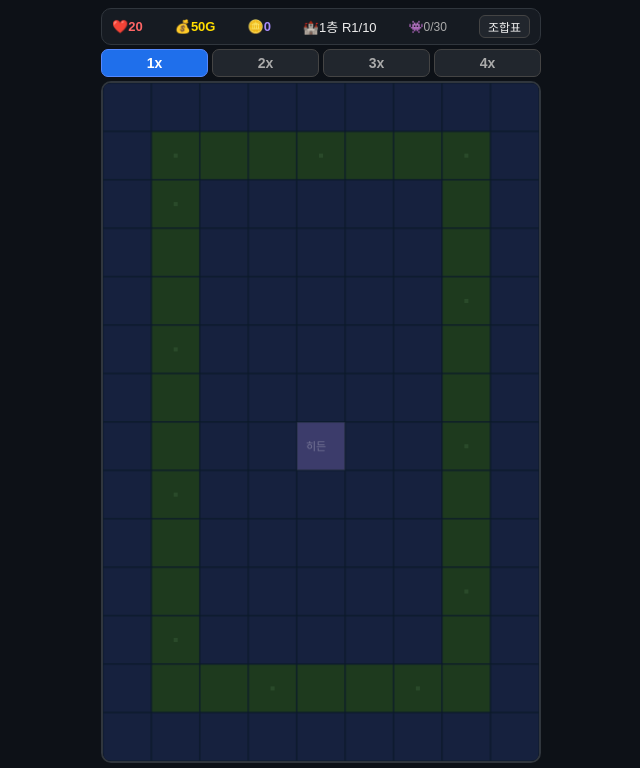
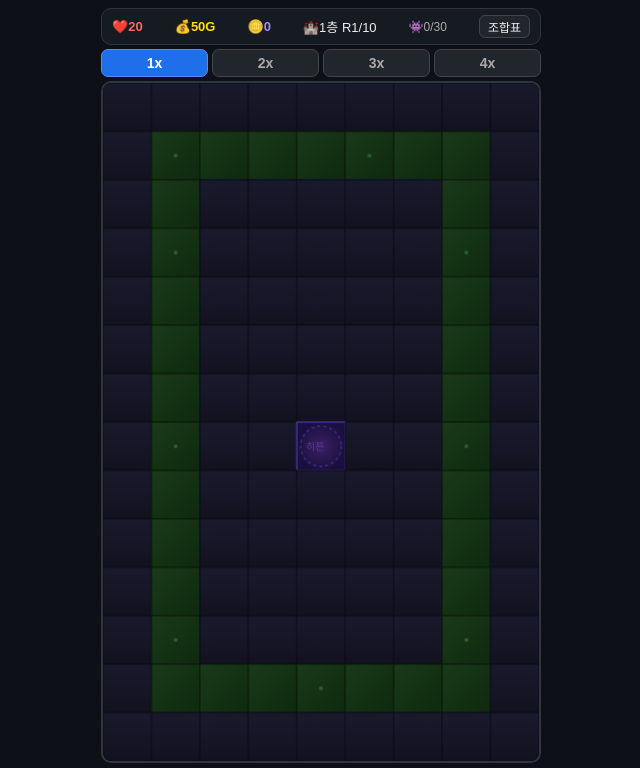
Before and after one commit to xpsl135709/random-defense2, a React (Vite) app: page / in a window 1280 px wide. Shown: the top 768 px of the page, without its empty margins (319-959 px from the left). Built offline with nearby package versions, Linux system fonts and the light colour scheme.

Commit message:
Update App.jsx

```diff
--- a/src/App.jsx
+++ b/src/App.jsx
@@ -4,9 +4,9 @@ const CS=48,COLS=9,ROWS=14;
 const TRACK=(()=>{const p=[];for(let c=1;c<=7;c++)p.push([c,1]);for(let r=2;r<=12;r++)p.push([7,r]);for(let c=6;c>=1;c--)p.push([c,12]);for(let r=11;r>=2;r--)p.push([1,r]);return p;})();
 const TS=new Set(TRACK.map(([c,r])=>`${c},${r}`));
 const CX=4,CY=7;
-const BASE=["불","물","땅","바람","전기","얼음","빛","어둠","소리"];
-const EC={불:"#f44",물:"#48f",땅:"#a73",바람:"#8d8",전기:"#fd0",얼음:"#8ef",빛:"#ffa",어둠:"#a4f",소리:"#f8c",무속성:"#ccc",용암:"#f60",폭풍화염:"#f30",빙하:"#0cf",진흙:"#8a4",번개폭풍:"#fa0",공허:"#84a",공명:"#f6f",플라즈마:"#f4f",안개:"#abc",눈보라:"#cef",성음:"#feb",암흑파동:"#80c",동토:"#68a",증기:"#ddf",돌풍:"#afd",화염폭풍:"#f80",해일:"#08f",태풍:"#4fa",번개신:"#ff4",절대영도:"#aef",신성광:"#ffc",심연:"#608",용암폭풍:"#f50",냉기폭풍:"#8df",어둠번개:"#c4f",성스러운얼음:"#aff",빛의해일:"#afe",허리케인:"#0fc",뇌신:"#fe0",빙하신:"#0ef",빛의신:"#ffe",어둠신:"#404",천지개벽:"#f8f",용신:"#f60",신성폭풍:"#fda",혼돈:"#628",폭풍신화:"#0ff",번개신화:"#ff0",빙하신화:"#aff",광명신화:"#eef",암흑신화:"#404",창조신화:"#f4f",용왕신화:"#f80",신성신화:"#fea",혼돈신화:"#a0f",폭풍불멸:"#fff",번개불멸:"#ff8",빙하불멸:"#aff",광명불멸:"#ffd",암흑불멸:"#808",창조불멸:"#faf",용왕불멸:"#fa4",신성불멸:"#ffd",혼돈불멸:"#c0f",궁극불멸:"#fff"};
-const EE={불:"🔥",물:"💧",땅:"🪨",바람:"🌀",전기:"⚡",얼음:"❄️",빛:"✨",어둠:"🌑",소리:"🔊",무속성:"⭐",
+const BASE=["불","물","땅","바람","전기","얼음","빛","어둠","소리","독","나무"];
+const EC={불:"#f44",물:"#48f",땅:"#a73",바람:"#8d8",전기:"#fd0",얼음:"#8ef",빛:"#ffa",어둠:"#a4f",소리:"#f8c",독:"#4a0",나무:"#2d8",무속성:"#ccc",용암:"#f60",폭풍화염:"#f30",빙하:"#0cf",진흙:"#8a4",번개폭풍:"#fa0",공허:"#84a",공명:"#f6f",플라즈마:"#f4f",안개:"#abc",눈보라:"#cef",성음:"#feb",암흑파동:"#80c",동토:"#68a",증기:"#ddf",돌풍:"#afd",화염폭풍:"#f80",해일:"#08f",태풍:"#4fa",번개신:"#ff4",절대영도:"#aef",신성광:"#ffc",심연:"#608",용암폭풍:"#f50",냉기폭풍:"#8df",어둠번개:"#c4f",성스러운얼음:"#aff",빛의해일:"#afe",허리케인:"#0fc",뇌신:"#fe0",빙하신:"#0ef",빛의신:"#ffe",어둠신:"#404",천지개벽:"#f8f",용신:"#f60",신성폭풍:"#fda",혼돈:"#628",폭풍신화:"#0ff",번개신화:"#ff0",빙하신화:"#aff",광명신화:"#eef",암흑신화:"#404",창조신화:"#f4f",용왕신화:"#f80",신성신화:"#fea",혼돈신화:"#a0f",폭풍불멸:"#fff",번개불멸:"#ff8",빙하불멸:"#aff",광명불멸:"#ffd",암흑불멸:"#808",창조불멸:"#faf",용왕불멸:"#fa4",신성불멸:"#ffd",혼돈불멸:"#c0f",궁극불멸:"#fff"};
+const EE={불:"🔥",물:"💧",땅:"🪨",바람:"🌀",전기:"⚡",얼음:"❄️",빛:"✨",어둠:"🌑",소리:"🔊",독:"🐍",나무:"🌿",무속성:"⭐",
   용암:"👺",폭풍화염:"💣",플라즈마:"🦎",증기:"👻",빙하:"🧊",진흙:"🟤",안개:"🌫️",번개폭풍:"🦅",
   공허:"🧛",공명:"🦇",눈보라:"🌨️",성음:"🔮",암흑파동:"😈",동토:"🦖",돌풍:"💨",화염폭풍:"😈",해일:"🧟",
   번개신:"💀",절대영도:"🐍",신성광:"🧝",심연:"🧟",
@@ -15,7 +15,7 @@ const EE={불:"🔥",물:"💧",땅:"🪨",바람:"🌀",전기:"⚡",얼음:"
   폭풍불멸:"🌊",번개불멸:"⚡",빙하불멸:"❄️",광명불멸:"🌟",암흑불멸:"🌑",창조불멸:"✨",용왕불멸:"🐉",신성불멸:"👑",혼돈불멸:"🌀",궁극불멸:"💫"};
 const EN={
   불:"화염정령",물:"물정령",땅:"대지정령",바람:"바람정령",전기:"번개정령",
-  얼음:"서리정령",빛:"빛의정령",어둠:"어둠정령",소리:"음파정령",무속성:"무속성",
+  얼음:"서리정령",빛:"빛의정령",어둠:"어둠정령",소리:"음파정령",독:"독정령",나무:"나무정령",무속성:"무속성",
   용암:"고블린",폭풍화염:"화염폭탄병",플라즈마:"번개도마뱀",증기:"안개유령",
   빙하:"빙하유령",진흙:"진흙골렘",안개:"안개유령",번개폭풍:"폭풍매",
   공허:"뱀파이어",공명:"음파박쥐",눈보라:"눈보라요정",성음:"신성슬라임",
@@ -34,6 +34,9 @@ const EN={
   폭풍불멸:"폭풍불멸",번개불멸:"번개불멸",빙하불멸:"빙하불멸",
   광명불멸:"광명불멸",암흑불멸:"암흑불멸",창조불멸:"창조불멸",
   용왕불멸:"용왕불멸",신성불멸:"신성불멸",혼돈불멸:"혼돈불멸",궁극불멸:"궁극불멸",
+  독늪:"독늪",독안개:"독안개",맹독:"맹독",덩굴:"덩굴",고목:"고목",숲:"숲",
+  독림:"독림",저주독:"저주독",성스러운숲:"성스러운숲",독왕:"독왕",세계수:"세계수",
+  독신화:"독의신",나무신화:"나무신",독불멸:"독불멸",나무불멸:"나무불멸",
 };
 const GC={노말:"#aaa",고급:"#4af",영웅:"#a4f",전설:"#fa0",신화:"#f44",불멸:"#f8f"};
 const ATK_MAP={노말:10,고급:25,영웅:45,전설:70,신화:100,불멸:150};
@@ -41,6 +44,13 @@ const SELL_PRICE={노말:5,고급:10,영웅:20,전설:35,신화:50,불멸:75};
 const GRADE_BY_COUNT={2:"노말",3:"고급",4:"고급",5:"영웅",6:"영웅",7:"전설",8:"전설",9:"전설",10:"전설"};
 
 const COMBO=[
+  // 독/나무 조합
+  {a:"독",b:"물",r:"독늪",g:"고급"},{a:"독",b:"땅",r:"독안개",g:"고급"},{a:"독",b:"독",r:"맹독",g:"고급"},
+  {a:"나무",b:"물",r:"덩굴",g:"고급"},{a:"나무",b:"땅",r:"고목",g:"고급"},{a:"나무",b:"나무",r:"숲",g:"고급"},
+  {a:"독",b:"나무",r:"독림",g:"영웅"},{a:"독",b:"어둠",r:"저주독",g:"영웅"},{a:"나무",b:"빛",r:"성스러운숲",g:"영웅"},
+  {a:"맹독",b:"독림",r:"독왕",g:"전설"},{a:"숲",b:"성스러운숲",r:"세계수",g:"전설"},
+  {a:"독왕",b:"무속성",r:"독신화",g:"신화"},{a:"세계수",b:"무속성",r:"나무신화",g:"신화"},
+  {a:"독신화",b:"무속성",r:"독불멸",g:"불멸"},{a:"나무신화",b:"무속성",r:"나무불멸",g:"불멸"},
   {a:"불",b:"땅",r:"용암",g:"고급"},{a:"불",b:"바람",r:"폭풍화염",g:"고급"},{a:"불",b:"전기",r:"플라즈마",g:"고급"},{a:"불",b:"물",r:"증기",g:"고급"},
   {a:"물",b:"얼음",r:"빙하",g:"고급"},{a:"물",b:"땅",r:"진흙",g:"고급"},{a:"물",b:"바람",r:"안개",g:"고급"},
   {a:"전기",b:"바람",r:"번개폭풍",g:"고급"},{a:"빛",b:"어둠",r:"공허",g:"고급"},{a:"소리",b:"전기",r:"공명",g:"고급"},
@@ -148,9 +158,26 @@ const GAMBLE_COIN=[
 
 let hid=1,eid=1;
 
+// 유닛 이미지 캐시
+const SPRITE_CACHE={};
+const SPRITE_BASE=["불","물","땅","바람","전기","얼음","빛","어둠","소리","독","나무","무속성"];
+const loadSprite=(el)=>{
+  if(SPRITE_CACHE[el])return SPRITE_CACHE[el];
+  const img=new Image();
+  img.src=`/sprites/${el}.png`;
+  img.onload=()=>{SPRITE_CACHE[el]=img;};
+  SPRITE_CACHE[el]=img;
+  return img;
+};
+// 앱 시작 시 미리 로드
+SPRITE_BASE.forEach(el=>loadSprite(el));
+
+// hex to rgba 헬퍼
+const hr=(hex,a)=>{const h=hex.replace('#','');const l=h.length===3?h[0]+h[0]+h[1]+h[1]+h[2]+h[2]:h;return `rgba(${parseInt(l.slice(0,2),16)},${parseInt(l.slice(2,4),16)},${parseInt(l.slice(4,6),16)},${a})`;};
+
 // 공격 타입
 const ATYPE={single:{label:"단일",color:"#aaa"},splash:{label:"범위",color:"#f80"},pierce:{label:"관통",color:"#4af"},chain:{label:"체인",color:"#f4f"},dot:{label:"독",color:"#4f4"},slow:{label:"슬로우",color:"#88f"},multi:{label:"연사",color:"#ff4"}};
-const ETYPE={불:"single",물:"slow",땅:"splash",바람:"pierce",전기:"chain",얼음:"slow",빛:"multi",어둠:"dot",소리:"splash",무속성:"single",용암:"splash",폭풍화염:"splash",플라즈마:"chain",증기:"slow",빙하:"slow",진흙:"slow",안개:"slow",번개폭풍:"chain",공허:"dot",공명:"splash",눈보라:"slow",성음:"multi",암흑파동:"dot",동토:"slow",돌풍:"pierce",화염폭풍:"splash",해일:"slow",번개신:"chain",절대영도:"slow",신성광:"multi",심연:"dot",용암폭풍:"splash",냉기폭풍:"slow",어둠번개:"chain",성스러운얼음:"slow",빛의해일:"splash",태풍:"pierce",뇌신:"chain",빙하신:"slow",빛의신:"multi",어둠신:"dot",천지개벽:"splash",용신:"pierce",신성폭풍:"splash",혼돈:"dot",허리케인:"pierce",폭풍신화:"pierce",번개신화:"chain",빙하신화:"slow",광명신화:"multi",암흑신화:"dot",창조신화:"splash",용왕신화:"splash",신성신화:"multi",혼돈신화:"dot",폭풍불멸:"pierce",번개불멸:"chain",빙하불멸:"slow",광명불멸:"multi",암흑불멸:"dot",창조불멸:"splash",용왕불멸:"splash",신성불멸:"multi",혼돈불멸:"dot",궁극불멸:"splash"};
+const ETYPE={불:"single",물:"slow",땅:"splash",바람:"pierce",전기:"chain",얼음:"slow",빛:"multi",어둠:"dot",소리:"splash",독:"dot",나무:"slow",무속성:"single",용암:"splash",폭풍화염:"splash",플라즈마:"chain",증기:"slow",빙하:"slow",진흙:"slow",안개:"slow",번개폭풍:"chain",공허:"dot",공명:"splash",눈보라:"slow",성음:"multi",암흑파동:"dot",동토:"slow",돌풍:"pierce",화염폭풍:"splash",해일:"slow",번개신:"chain",절대영도:"slow",신성광:"multi",심연:"dot",용암폭풍:"splash",냉기폭풍:"slow",어둠번개:"chain",성스러운얼음:"slow",빛의해일:"splash",태풍:"pierce",뇌신:"chain",빙하신:"slow",빛의신:"multi",어둠신:"dot",천지개벽:"splash",용신:"pierce",신성폭풍:"splash",혼돈:"dot",허리케인:"pierce",폭풍신화:"pierce",번개신화:"chain",빙하신화:"slow",광명신화:"multi",암흑신화:"dot",창조신화:"splash",용왕신화:"splash",신성신화:"multi",혼돈신화:"dot",폭풍불멸:"pierce",번개불멸:"chain",빙하불멸:"slow",광명불멸:"multi",암흑불멸:"dot",창조불멸:"splash",용왕불멸:"splash",신성불멸:"multi",혼돈불멸:"dot",궁극불멸:"splash"};
 const mkH=(el,g="노말",gradeEnhLv={})=>{
   const lv=gradeEnhLv[g]||0;
   const bonus=lv>0?{atk:(["노말","고급","영웅","전설","신화","불멸"].includes(g)?[5,10,20,35,50,80][["노말","고급","영웅","전설","신화","불멸"].indexOf(g)]:5)*lv,spd:0.05*lv}:{atk:0,spd:0};
@@ -241,58 +268,171 @@ export default function App(){
     const c=cvs.current;if(!c)return;
     const ctx=c.getContext("2d"),g=G.current;
     ctx.clearRect(0,0,COLS*CS,ROWS*CS);
-    ctx.fillStyle="#1a1a2e";ctx.fillRect(0,0,COLS*CS,ROWS*CS);
+
+    // ── 배경: 판타지 돌바닥 느낌
+    const bgGrad=ctx.createLinearGradient(0,0,COLS*CS,ROWS*CS);
+    bgGrad.addColorStop(0,"#0d1117");bgGrad.addColorStop(1,"#1a0a2e");
+    ctx.fillStyle=bgGrad;ctx.fillRect(0,0,COLS*CS,ROWS*CS);
+
     for(let r=0;r<ROWS;r++)for(let col=0;col<COLS;col++){
       const isT=TS.has(`${col},${r}`),isC=col===CX&&r===CY;
-      ctx.fillStyle=isC?"#2d2d60":isT?"#1e3a1e":"#16213e";
-      ctx.fillRect(col*CS,r*CS,CS,CS);ctx.strokeStyle="#0d1b2a";ctx.strokeRect(col*CS,r*CS,CS,CS);
+      if(isT){
+        // 경로: 초록 잔디 느낌 + 그라디언트
+        const tg=ctx.createLinearGradient(col*CS,r*CS,col*CS+CS,r*CS+CS);
+        tg.addColorStop(0,"#1a3a1a");tg.addColorStop(1,"#0f2a0f");
+        ctx.fillStyle=tg;ctx.fillRect(col*CS,r*CS,CS,CS);
+        ctx.strokeStyle="#0a1a0a";ctx.strokeRect(col*CS,r*CS,CS,CS);
+      }else if(isC){
+        // 히든영웅 칸: 보라빛 마법진
+        const cg=ctx.createRadialGradient(col*CS+CS/2,r*CS+CS/2,2,col*CS+CS/2,r*CS+CS/2,CS/2);
+        cg.addColorStop(0,"#3a2060");cg.addColorStop(1,"#1a1040");
+        ctx.fillStyle=cg;ctx.fillRect(col*CS,r*CS,CS,CS);
+        ctx.strokeStyle="#6040c0";ctx.lineWidth=1;ctx.strokeRect(col*CS,r*CS,CS,CS);ctx.lineWidth=1;
+      }else{
+        // 빈 칸: 돌바닥
+        const dg=ctx.createLinearGradient(col*CS,r*CS,col*CS,r*CS+CS);
+        dg.addColorStop(0,"#1a1a2e");dg.addColorStop(1,"#12121f");
+        ctx.fillStyle=dg;ctx.fillRect(col*CS,r*CS,CS,CS);
+        ctx.strokeStyle="#0d0d1a";ctx.strokeRect(col*CS,r*CS,CS,CS);
+      }
     }
-    for(let i=0;i<TRACK.length;i+=3){const[col,r]=TRACK[i];ctx.fillStyle="#2a4a2a";ctx.fillRect(col*CS+22,r*CS+22,4,4);}
+    // 경로 방향 점
+    for(let i=0;i<TRACK.length;i+=4){const[col,r]=TRACK[i];ctx.fillStyle="rgba(80,160,80,0.4)";ctx.beginPath();ctx.arc(col*CS+CS/2,r*CS+CS/2,2,0,Math.PI*2);ctx.fill();}
+
+    // 이동 가이드
     if(dragR.current||selHero){
       for(let r=0;r<ROWS;r++)for(let col=0;col<COLS;col++){
         if(TS.has(`${col},${r}`)||(col===CX&&r===CY))continue;
-        ctx.fillStyle="rgba(255,255,255,0.04)";ctx.fillRect(col*CS,r*CS,CS,CS);
-        ctx.strokeStyle="rgba(255,255,255,0.1)";ctx.strokeRect(col*CS,r*CS,CS,CS);
+        ctx.fillStyle="rgba(255,255,255,0.06)";ctx.fillRect(col*CS,r*CS,CS,CS);
+        ctx.strokeStyle="rgba(255,255,255,0.15)";ctx.strokeRect(col*CS,r*CS,CS,CS);
       }
     }
+
+    // ── 히든영웅 칸 (입체 마법진)
+    const cx2=CX*CS+CS/2,cy2=CY*CS+CS/2;
     if(g.hiddenHero){
       const hd=HH.find(h=>h.id===g.hiddenHero.id);
-      ctx.fillStyle=(hd?.color||"#888")+"55";ctx.fillRect(CX*CS,CY*CS,CS,CS);
-      ctx.font="24px serif";ctx.fillText(hd?.emoji||"?",CX*CS+11,CY*CS+30);
-      ctx.fillStyle="#aaffaa";ctx.font="bold 7px sans-serif";ctx.fillText("BUFF",CX*CS+14,CY*CS+44);
+      const hc=hd?.color||"#888";
+      // 글로우 링
+      ctx.save();
+      ctx.shadowColor=hc;ctx.shadowBlur=18;
+      ctx.strokeStyle=hc;ctx.lineWidth=2;
+      ctx.beginPath();ctx.arc(cx2,cy2,CS/2-3,0,Math.PI*2);ctx.stroke();
+      ctx.restore();
+      // 입체 원
+      const hg=ctx.createRadialGradient(cx2-6,cy2-6,2,cx2,cy2,CS/2-4);
+      hg.addColorStop(0,hc);hg.addColorStop(0.5,hr(hc,0.53));hg.addColorStop(1,hr(hc,0.13));
+      ctx.fillStyle=hg;ctx.beginPath();ctx.arc(cx2,cy2,CS/2-4,0,Math.PI*2);ctx.fill();
+      // 이모지
+      ctx.font="20px serif";ctx.fillText(hd?.emoji||"?",CX*CS+12,CY*CS+29);
+      ctx.fillStyle="#aaffaa";ctx.font="bold 6px sans-serif";ctx.fillText("BUFF",CX*CS+13,CY*CS+44);
     }else{
-      ctx.fillStyle="rgba(255,255,255,0.07)";ctx.fillRect(CX*CS,CY*CS,CS,CS);
-      ctx.fillStyle="rgba(255,255,255,0.3)";ctx.font="11px sans-serif";ctx.fillText("히든",CX*CS+9,CY*CS+28);
+      // 비어있는 마법진 - 회전하는 룬 느낌
+      ctx.save();ctx.globalAlpha=0.5;
+      ctx.strokeStyle="#6040c0";ctx.lineWidth=1.5;
+      ctx.setLineDash([3,3]);
+      ctx.beginPath();ctx.arc(cx2,cy2,CS/2-4,0,Math.PI*2);ctx.stroke();
+      ctx.setLineDash([]);ctx.restore();
+      ctx.fillStyle="rgba(150,100,255,0.4)";ctx.font="10px sans-serif";ctx.fillText("히든",CX*CS+9,CY*CS+28);
     }
+
+    // ── 유닛 입체 그리기
     for(const h of g.heroes){
       if(h.col===null)continue;
       const sel=h.id===dragR.current||h.id===selHero;
-      ctx.fillStyle=(EC[h.element]||"#888")+(sel?"aa":"55");
-      ctx.fillRect(h.col*CS,h.row*CS,CS,CS);
-      if(sel){ctx.strokeStyle="#ffd700";ctx.lineWidth=2;ctx.strokeRect(h.col*CS+1,h.row*CS+1,CS-2,CS-2);ctx.lineWidth=1;}
-      ctx.font="20px serif";ctx.fillText(EE[h.element]||"?",h.col*CS+10,h.row*CS+28);
-      ctx.fillStyle=GC[h.grade]||"#fff";ctx.font="bold 7px sans-serif";ctx.fillText(h.grade,h.col*CS+2,h.row*CS+40);
-      if(h.enhLv>0){ctx.fillStyle="#fd0";ctx.font="bold 8px sans-serif";ctx.fillText(`+${h.enhLv}`,h.col*CS+32,h.row*CS+14);}
+      const ux=h.col*CS+CS/2,uy=h.row*CS+CS/2;
+      const uc=EC[h.element]||"#888";
+      const gr=GC[h.grade]||"#aaa";
+      const rad=CS/2-3;
+
+      // 등급별 글로우
+      ctx.save();
+      const glowSize=h.grade==="불멸"?20:h.grade==="신화"?15:h.grade==="전설"?10:h.grade==="영웅"?7:h.grade==="고급"?4:0;
+      if(glowSize>0||sel){
+        ctx.shadowColor=sel?"#ffd700":gr;
+        ctx.shadowBlur=sel?20:glowSize;
+      }
+      // 배경 원 (그림자)
+      ctx.fillStyle="rgba(0,0,0,0.4)";
+      ctx.beginPath();ctx.arc(ux+2,uy+2,rad,0,Math.PI*2);ctx.fill();
+      ctx.restore();
+
+      // 입체 구 효과 (radial gradient)
+      ctx.save();
+      if(sel){ctx.shadowColor="#ffd700";ctx.shadowBlur=16;}
+      const ug=ctx.createRadialGradient(ux-rad*0.3,uy-rad*0.3,rad*0.1,ux,uy,rad);
+      ug.addColorStop(0,uc);
+      ug.addColorStop(0.4,hr(uc,0.67));
+      ug.addColorStop(0.8,hr(uc,0.33));
+      ug.addColorStop(1,hr(uc,0.07));
+      ctx.fillStyle=ug;
+      ctx.beginPath();ctx.arc(ux,uy,rad,0,Math.PI*2);ctx.fill();
+
+      // 등급별 테두리
+      ctx.strokeStyle=sel?"#ffd700":gr;
+      ctx.lineWidth=sel?2.5:h.grade==="불멸"?2:h.grade==="신화"?1.5:1;
+      ctx.beginPath();ctx.arc(ux,uy,rad,0,Math.PI*2);ctx.stroke();
+      ctx.restore();
+
+      // 하이라이트 (빛 반사)
+      const hl=ctx.createRadialGradient(ux-rad*0.35,uy-rad*0.35,0,ux-rad*0.2,uy-rad*0.2,rad*0.5);
+      hl.addColorStop(0,"rgba(255,255,255,0.45)");
+      hl.addColorStop(1,"rgba(255,255,255,0)");
+      ctx.fillStyle=hl;
+      ctx.beginPath();ctx.arc(ux,uy,rad,0,Math.PI*2);ctx.fill();
+
+      // 유닛 이미지 or 이모지 fallback
+      const spr=SPRITE_CACHE[h.element];
+      if(spr&&spr.complete&&spr.naturalWidth>0){
+        ctx.drawImage(spr,h.col*CS+4,h.row*CS+2,CS-8,CS-8);
+      }else{
+        ctx.font="18px serif";ctx.fillText(EE[h.element]||"?",h.col*CS+CS/2-9,h.row*CS+CS/2+6);
+      }
+      // 등급 텍스트
+      ctx.fillStyle=gr;ctx.font=`bold 7px sans-serif`;
+      ctx.fillText(h.grade,h.col*CS+2,h.row*CS+CS-3);
     }
+
+    // ── 적 그리기
     for(const e of g.enemies){
       if(e.remove)continue;
-      if(e.type==="은신")ctx.globalAlpha=0.35;
-      if(e.slowTimer>0){ctx.fillStyle="rgba(80,80,255,0.25)";ctx.fillRect(e.x,e.y,CS,CS);}
-      if(e.dotTimer>0){ctx.fillStyle="rgba(0,255,80,0.2)";ctx.fillRect(e.x,e.y,CS,CS);}
+      if(e.type==="은신")ctx.globalAlpha=0.4;
+      if(e.slowTimer>0){ctx.fillStyle="rgba(80,80,255,0.2)";ctx.fillRect(e.x,e.y,CS,CS);}
+      if(e.dotTimer>0){ctx.fillStyle="rgba(0,255,80,0.15)";ctx.fillRect(e.x,e.y,CS,CS);}
       const hR=e.hp/e.maxHp;
       const bw=e.isBoss?CS*1.3:e.isMid?CS*1.1:CS-4;
-      ctx.fillStyle="#333";ctx.fillRect(e.x+(CS-bw)/2,e.y-8,bw,5);
-      ctx.fillStyle=e.isBoss?"#f44":e.isMid?"#fa0":hR>0.5?"#4f4":hR>0.25?"#fa0":"#f44";
-      ctx.fillRect(e.x+(CS-bw)/2,e.y-8,bw*hR,5);
-      const rad=e.isBoss?CS/2:e.isMid?CS/2-2:CS/2-4;
-      ctx.fillStyle=e.isBoss?"#800":e.isMid?"#850":e.type==="일반"?"#c44":e.type==="은신"?"#646":"#44c";
-      ctx.beginPath();ctx.arc(e.x+CS/2,e.y+CS/2,rad,0,Math.PI*2);ctx.fill();
-      if(e.isBoss){ctx.fillStyle="#faa";ctx.font="bold 8px sans-serif";ctx.fillText("BOSS",e.x+8,e.y+CS/2+3);}
-      else if(e.isMid){ctx.fillStyle="#fda";ctx.font="bold 7px sans-serif";ctx.fillText("MID",e.x+11,e.y+CS/2+3);}
-      else{ctx.font="15px serif";ctx.fillText(e.type==="일반"?"👾":e.type==="은신"?"🥷":"🦅",e.x+10,e.y+29);}
+      // HP바
+      ctx.fillStyle="#222";ctx.fillRect(e.x+(CS-bw)/2,e.y-8,bw,5);
+      const hpCol=e.isBoss?"#f44":e.isMid?"#fa0":hR>0.5?"#4f4":hR>0.25?"#fa0":"#f44";
+      ctx.fillStyle=hpCol;ctx.fillRect(e.x+(CS-bw)/2,e.y-8,bw*hR,5);
+      // 적 구체 (입체)
+      const erad=e.isBoss?CS/2:e.isMid?CS/2-2:CS/2-5;
+      const ex=e.x+CS/2,ey=e.y+CS/2;
+      const baseCol=e.isBoss?"#c00":e.isMid?"#a60":e.type==="은신"?"#446":"#a22";
+      // 그림자
+      ctx.fillStyle="rgba(0,0,0,0.35)";ctx.beginPath();ctx.arc(ex+2,ey+2,erad,0,Math.PI*2);ctx.fill();
+      // 입체
+      const eg=ctx.createRadialGradient(ex-erad*0.3,ey-erad*0.3,erad*0.1,ex,ey,erad);
+      eg.addColorStop(0,baseCol);eg.addColorStop(0.5,hr(baseCol,0.67));eg.addColorStop(1,"rgba(0,0,0,0.8)");
+      if(e.isBoss){ctx.save();ctx.shadowColor="#f00";ctx.shadowBlur=15;}
+      else if(e.isMid){ctx.save();ctx.shadowColor="#f80";ctx.shadowBlur=8;}
+      ctx.fillStyle=eg;ctx.beginPath();ctx.arc(ex,ey,erad,0,Math.PI*2);ctx.fill();
+      if(e.isBoss||e.isMid)ctx.restore();
+      // 하이라이트
+      const ehl=ctx.createRadialGradient(ex-erad*0.35,ey-erad*0.35,0,ex-erad*0.2,ey-erad*0.2,erad*0.45);
+      ehl.addColorStop(0,"rgba(255,255,255,0.35)");ehl.addColorStop(1,"rgba(255,255,255,0)");
+      ctx.fillStyle=ehl;ctx.beginPath();ctx.arc(ex,ey,erad,0,Math.PI*2);ctx.fill();
+      if(e.isBoss){ctx.fillStyle="#faa";ctx.font="bold 8px sans-serif";ctx.fillText("BOSS",e.x+8,ey+3);}
+      else if(e.isMid){ctx.fillStyle="#fda";ctx.font="bold 7px sans-serif";ctx.fillText("MID",e.x+11,ey+3);}
+      else{ctx.font="14px serif";ctx.fillText(e.type==="일반"?"👾":e.type==="은신"?"🥷":"🦅",e.x+10,e.y+29);}
       ctx.globalAlpha=1;
     }
-    for(const p of g.projs){ctx.fillStyle=p.color||"#ff0";ctx.beginPath();ctx.arc(p.x,p.y,p.size||4,0,Math.PI*2);ctx.fill();}
+    // 투사체
+    for(const p of g.projs){
+      ctx.save();ctx.shadowColor=p.color||"#ff0";ctx.shadowBlur=6;
+      ctx.fillStyle=p.color||"#ff0";ctx.beginPath();ctx.arc(p.x,p.y,p.size||4,0,Math.PI*2);ctx.fill();
+      ctx.restore();
+    }
   },[selHero]);
 
   const gameLoop=useCallback((t)=>{
@@ -933,7 +1073,7 @@ const GRADE_ENH_COST={노말:20,고급:50,영웅:100,전설:200,신화:400,불
                   <span style={{fontSize:13}}>{EE[el]||""} {el} <b style={{color:"#aaa"}}>×{arr.length}</b></span>
                   <div style={{display:"flex",gap:4}}>
                     <button onClick={()=>doStack(el,1)}
-                      style={{background:"#4f844",border:"1px solid #4f8",color:"#4f8",borderRadius:6,padding:"3px 8px",cursor:"pointer",fontSize:11,fontWeight:"bold"}}>
+                      style={{background:"#4f8",border:"1px solid #4f8",color:"#4f8",borderRadius:6,padding:"3px 8px",cursor:"pointer",fontSize:11,fontWeight:"bold"}}>
                       넣기
                     </button>
                     <button onClick={()=>doStack(el,arr.length)}
```
